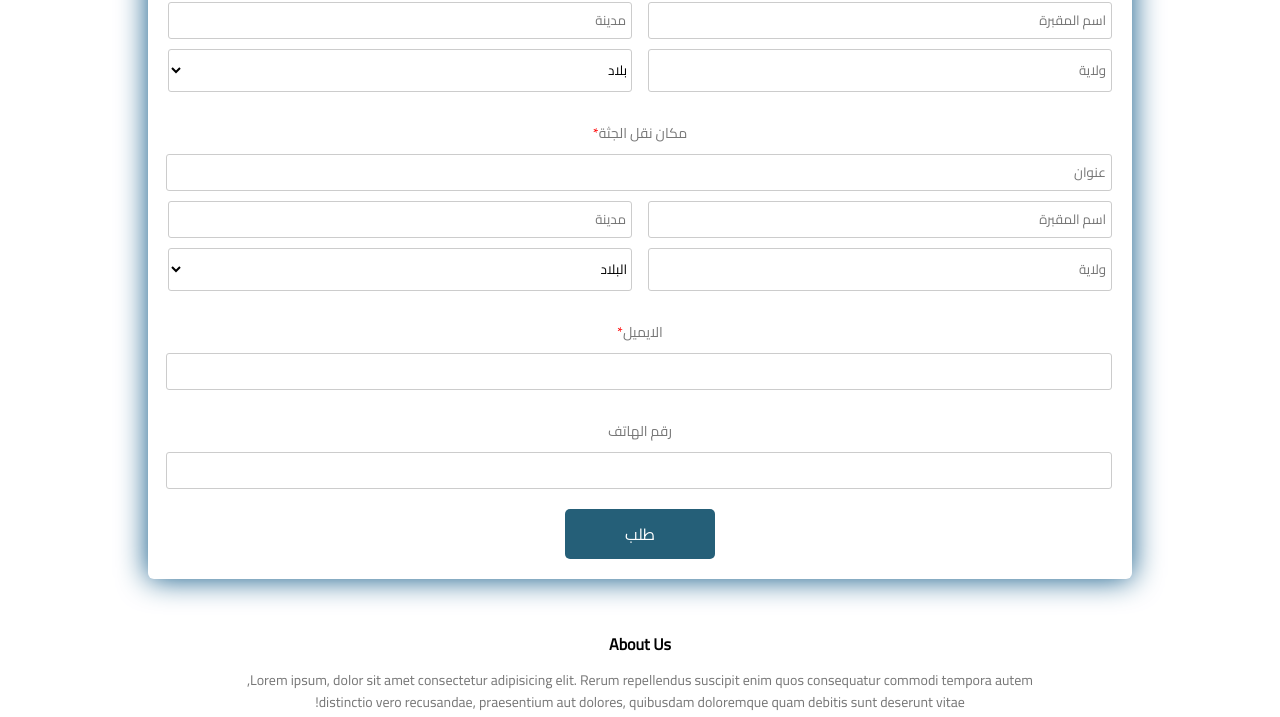
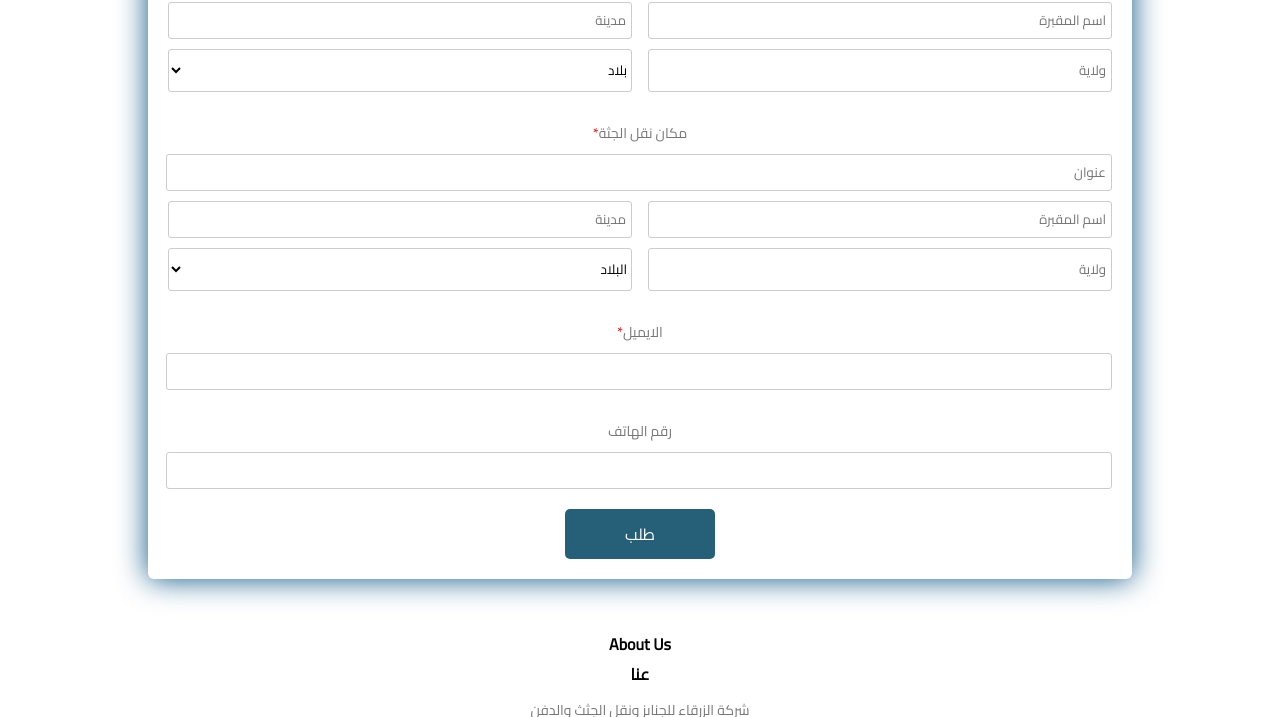
Before and after one commit to yumour/zerkaa, a plain HTML site: page kfunerals-main/transfert.html in a window 1280 px wide. Shown: the part 1380-2097 px from the top of the page. Drawn offline with Linux system fonts and the light colour scheme.

Commit message:
Update transfert.html

```diff
--- a/kfunerals-main/transfert.html
+++ b/kfunerals-main/transfert.html
@@ -117,29 +117,6 @@
           <p>رقم الهاتف</p>
           <input type="text" name="name"/>
         </div>
-       <!--  <div class="question">
-          <p>Do you require a personal trainer?<span class="required">*</span></p>
-          <div class="question-answer">
-            <label><input type="radio" value="none" name="personal-trainer" required/> <span>Yes</span></label>
-            <label><input type="radio" value="none" name="personal-trainer" required/> <span>No</span></label>
-          </div>
-        </div>
-       <div class="question">
-          <p>سؤال?<span class="required">*</span></p>
-          <div class="question-answer">
-            <label><input type="radio" value="none" name="gym-before" required/> <span>Yes</span></label>
-            <label><input type="radio" value="none" name="gym-before" required/> <span>No</span></label>
-          </div>
-        </div>
-        <div class="question">
-          <p>Membership Type<span class="required">*</span></p>
-          <div class="question-answer">
-            <label><input type="radio" value="none" name="membership" required/> <span>Regular</span></label>
-            <label><input type="radio" value="none" name="membership" required/> <span>Pro</span></label>
-            <label><input type="radio" value="none" name="membership" required/> <span>VIP</span></label>
-          </div>
-        </div>
-      -->
         <div class="btn-block">
           <button type="submit" href="/">طلب</button>
         </div>
@@ -149,12 +126,10 @@
      <!-- Footer -->
     <section class="footer">
       <h4>About Us</h4>
-      <p>
-        Lorem ipsum, dolor sit amet consectetur adipisicing elit. Rerum
-        repellendus suscipit enim quos consequatur commodi tempora autem,<br />
-        distinctio vero recusandae, praesentium aut dolores, quibusdam
-        doloremque quam debitis sunt deserunt vitae!
-      </p>
+       <h4>عنا</h4>
+          <p>
+            شركة الزرقاء للجناىز ونقل الجثث والدفن
+          </p>
       <div class="icons">
         <i class="fa fa-facebook"></i>
         <i class="fa fa-twitter"></i>
```
